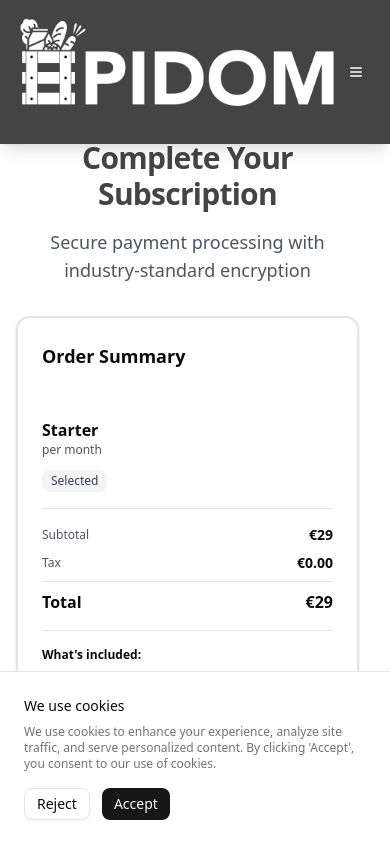
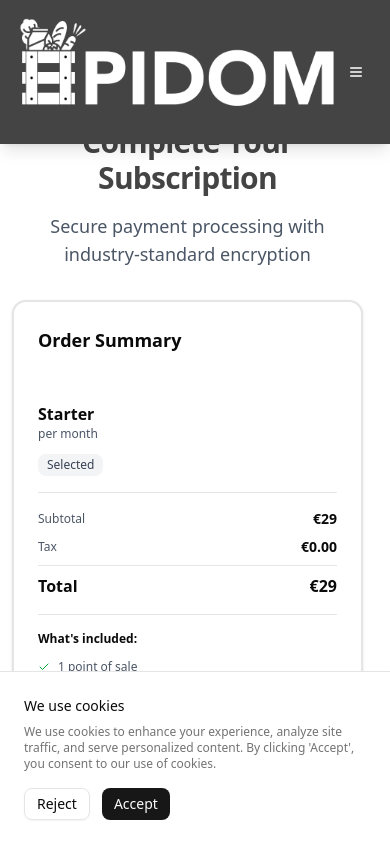
Before and after one commit to prmditya/epidom, a Next.js app: page /payments in a window 390 px wide. Shown: the top 842 px of the page. Built offline with nearby package versions, Linux system fonts and the light colour scheme.

Commit message:
improve mobile and tablet responsiveness for payments page

```diff
--- a/src/app/(landing)/payments/page.tsx
+++ b/src/app/(landing)/payments/page.tsx
@@ -19,12 +19,12 @@ export default async function PaymentsPage({ searchParams }: PaymentsPageProps)
   const selectedPlan = isValidPlan ? plan : "starter";
 
   return (
-    <main className="min-h-screen bg-white pt-20 sm:pt-24 md:pt-32 pb-12 sm:pb-16 md:pb-20 lg:pb-24" style={{ color: 'var(--color-brand-primary)' }}>
+    <main className="min-h-screen bg-white pt-16 sm:pt-20 md:pt-24 lg:pt-32 pb-8 sm:pb-12 md:pb-16 lg:pb-24" style={{ color: 'var(--color-brand-primary)' }}>
       <div className="animate-slide-up">
         <PaymentHero plan={selectedPlan} />
       </div>
       <div className="animate-slide-up-delayed">
-        <div className="mx-auto max-w-7xl px-4 sm:px-6 lg:px-8">
+        <div className="mx-auto max-w-7xl px-3 sm:px-4 md:px-6 lg:px-8">
           {selectedPlan === "enterprise" ? (
             // Enterprise plan - show contact sales form
             <div className="max-w-4xl mx-auto">
@@ -32,7 +32,7 @@ export default async function PaymentsPage({ searchParams }: PaymentsPageProps)
             </div>
           ) : (
             // Starter and Pro plans - show payment form
-            <div className="grid gap-6 lg:gap-8 lg:grid-cols-3 lg:grid-rows-1" style={{ gridTemplateRows: '1fr' }}>
+            <div className="grid gap-4 sm:gap-6 lg:gap-8 grid-cols-1 md:grid-cols-1 lg:grid-cols-3 lg:grid-rows-1" style={{ gridTemplateRows: '1fr' }}>
               <div className="lg:col-span-2 order-2 lg:order-1">
                 <PaymentForm plan={selectedPlan} />
               </div>
```
